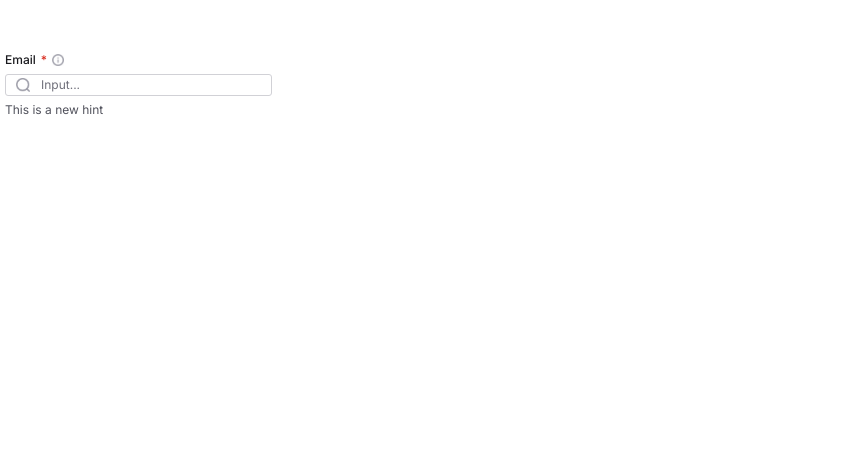
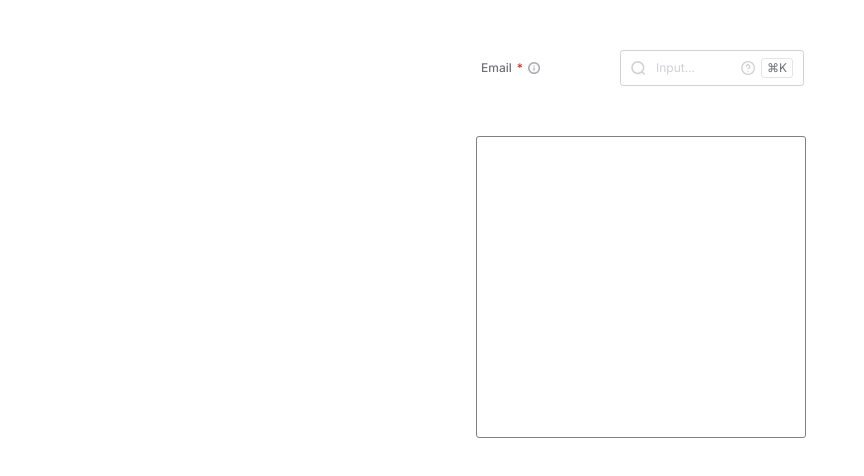
Before and after one commit to haduigon/test-task-lisapet, a React (Create React App) app: page / in a window 1280 px wide. Shown: the top 476 px of the page, without its empty margins (0-864 px from the left). Built offline with nearby package versions, Linux system fonts and the light colour scheme.

Commit message:
centered tooltip

```diff
--- a/src/App.scss
+++ b/src/App.scss
@@ -1,5 +1,22 @@
 .App {
   width: 100vw;
-  height: 100wh;
+  height: 100vh;
+  // background-color: black;
+  display: flex;
+  // justify-content: center;
+  // margin-top: 20%;
+  flex-direction: column;
+  align-items: center;
+}
+
+body {
   // background-color: black;
 }
+
+.control {
+  width: 100%;
+  height: 300px;
+  margin-top: 50px;
+  border-radius: 3px;
+  border: 1px solid grey;
+}
--- a/src/App.tsx
+++ b/src/App.tsx
@@ -1,10 +1,9 @@
-import { useEffect } from "react";
+// import { useEffect } from "react";
 import "./App.scss";
 import InputGroup from "./InputGroup";
-import { useDisable } from "./helpers/utils";
+// import { useDisable } from "./helpers/utils";
 
 function App() {
-
   function handleChange(data: React.ChangeEvent<HTMLInputElement>) {
     console.log(
       data.target.value,
@@ -12,9 +11,10 @@ function App() {
     );
   }
   return (
-    <div className="App">
+    <div >
 
-      <div className="ml-5">
+      {/* <div> */}
+         <div className="ml-5">
         <InputGroup
           type="email"
           label="Email"
@@ -28,13 +28,18 @@ function App() {
           onChange={(event) => handleChange(event)}
           popUpText="This is a tooltip"
           iconBefore={true}
-          // iconAfter={true}
-          // shortKey={true}
-          // disabled={true}
+          iconAfter={true}
+          shortKey={true}
+          disabled={true}
           // darkMode={true}
-          // labelSidePosition={true}
+          labelSidePosition={true}
         />
       </div>
+     {/* </div> */}
+
+     <div className="control"></div>
+
+
     </div>
   );
 }
--- a/src/InputLabel/InputLabel.module.scss
+++ b/src/InputLabel/InputLabel.module.scss
@@ -8,7 +8,6 @@
   font-size: 12px;
   line-height: 20px;
   color: #1a1a1e;
-  // margin-bottom: 6px;
   width: max-content;
 }
 
--- a/src/PopUp/PopUp.module.scss
+++ b/src/PopUp/PopUp.module.scss
@@ -1,3 +1,7 @@
+.container {
+  position: relative;
+}
+
 .box {
   position: absolute;
   display: flex;
@@ -10,25 +14,13 @@
 }
 
 .boxInfo {
-  // position: absolute;
-  // display: flex;
-  // justify-content: center;
-  // align-items: center;
-  // margin: 0;
-  // font-family: Inter, sans-serif;
-  top: 5px;
-  // width: max-content;
+  top: -55px;
+  left: -33px;
 }
 
 .boxQuestion {
-  // position: absolute;
-  // display: flex;
-  // justify-content: center;
-  // align-items: center;
-  // margin: 0;
-  // font-family: Inter, sans-serif;
-  top: 50px;
-  // width: max-content;
+  top: -45px;
+  left: -32px;
 }
 
 .tooltip {
--- a/src/PopUp/PopUp.tsx
+++ b/src/PopUp/PopUp.tsx
@@ -7,12 +7,14 @@ const PopUp = () => {
   const { state } = useContext(AppStateContext);
 
   return (
-    <div className={classNames(styles.box, {
+    <div className={styles.container}>
+      <div className={classNames(styles.box, {
       [styles.boxQuestion]: state.showPopUpQuestion,
       [styles.boxInfo]: state.showPopUpInfo
     })}>
       <div className={styles.tooltip}>{state.popUpText}</div>
     </div>
+    </div>
   )
 }
 
--- a/src/SearchIcon/SearcIcon.module.scss
+++ b/src/SearchIcon/SearcIcon.module.scss
@@ -1,6 +1,4 @@
 .searchIcon {
   width: 14px;
   margin-right: 6px;
-  // margin-top: 10px;
-  // margin-bottom: 10px;
 }
--- a/src/SearchIcon/SearchIcon.tsx
+++ b/src/SearchIcon/SearchIcon.tsx
@@ -5,7 +5,9 @@ import { useQuestionIqonHook } from "../helpers/utils";
 
 const SearchIcon = () => {
   const { state } = useContext(AppStateContext);
-  const chooseIcon = useQuestionIqonHook('search')
+  const chooseIcon = useQuestionIqonHook('search');
+  console.log(chooseIcon());
+
   return (
     <div className="centered-flex">
       <img
--- a/src/helpers/utils.ts
+++ b/src/helpers/utils.ts
@@ -6,6 +6,7 @@ import questionIconGreyDisabled from "../assets/icons/questionIconGreyDisabled.p
 import questionIconGreyDark from "../assets/icons/questionIconGreyDark.png";
 import questionIconRedDark from "../assets/icons/questionIconRedDark.png";
 import searchIconGrey from "../assets/icons/searchIconGrey.png";
+import searchIconGreyDisabled from "../assets/icons/searchIconGreyDisabled.png";
 import searchIconRed from "../assets/icons/searchIconRed.png";
 import searchIconRedDark from "../assets/icons/searchIconRedDark.png";
 import searchIconGreyDark from "../assets/icons/searchIconGreyDark.png";
@@ -75,11 +76,12 @@ const iconMap: IconMap = {
   searchIconRed,
   searchIconRedDark,
   searchIconGreyDark,
+  searchIconGreyDisabled,
 };
 
 export function useQuestionIqonHook(iconName: any) {
     const { state } = useContext(AppStateContext);
-  console.log(state);
+  console.log(state, iconName);
 
   const chosenQuestionIqon = useCallback(() => {
     if (state.darkMode) {
```
Also changed, not shown: package.json (+7 -1 lines), 1 other file (tests, documents, lock files or other folders).
